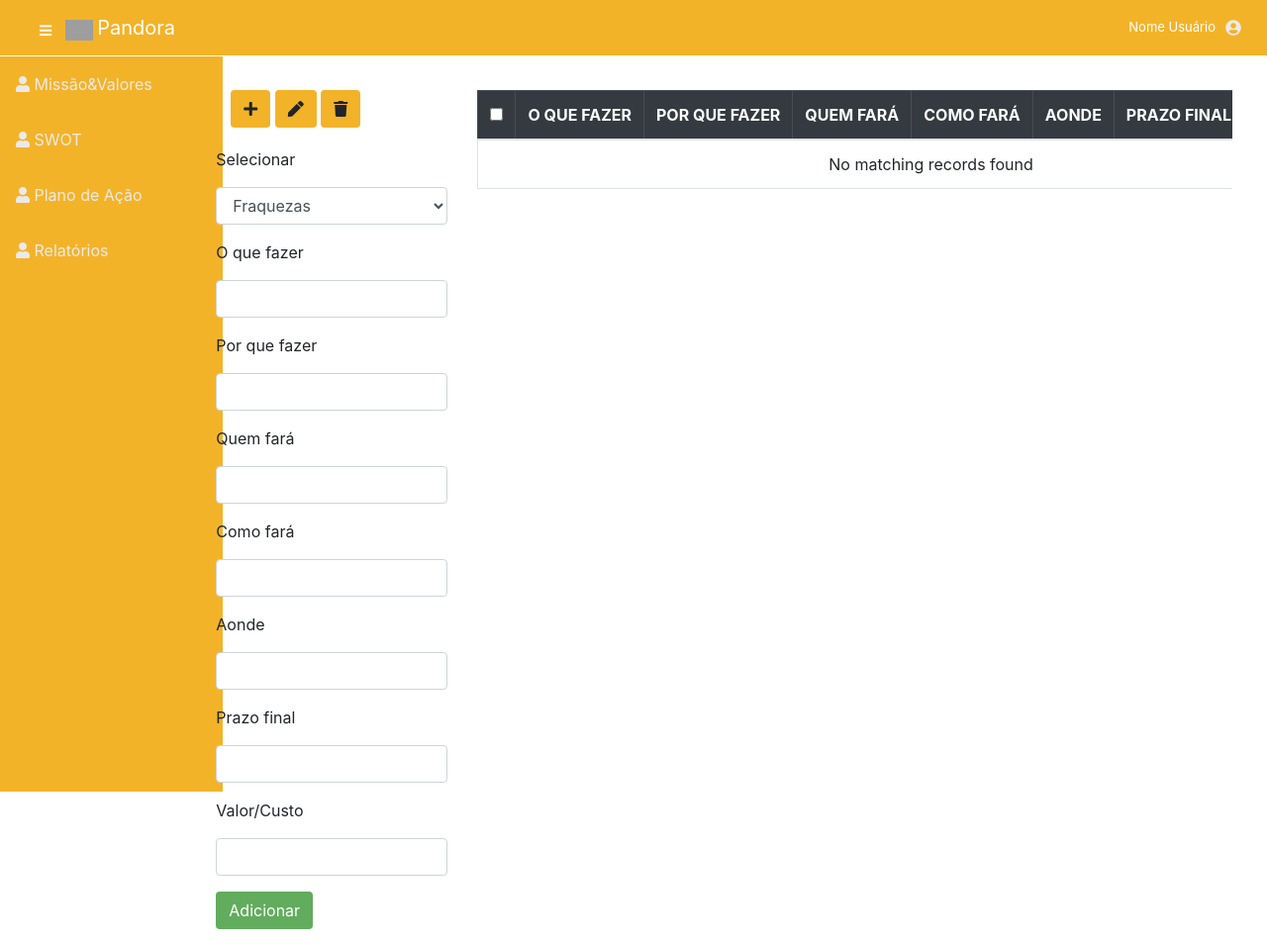
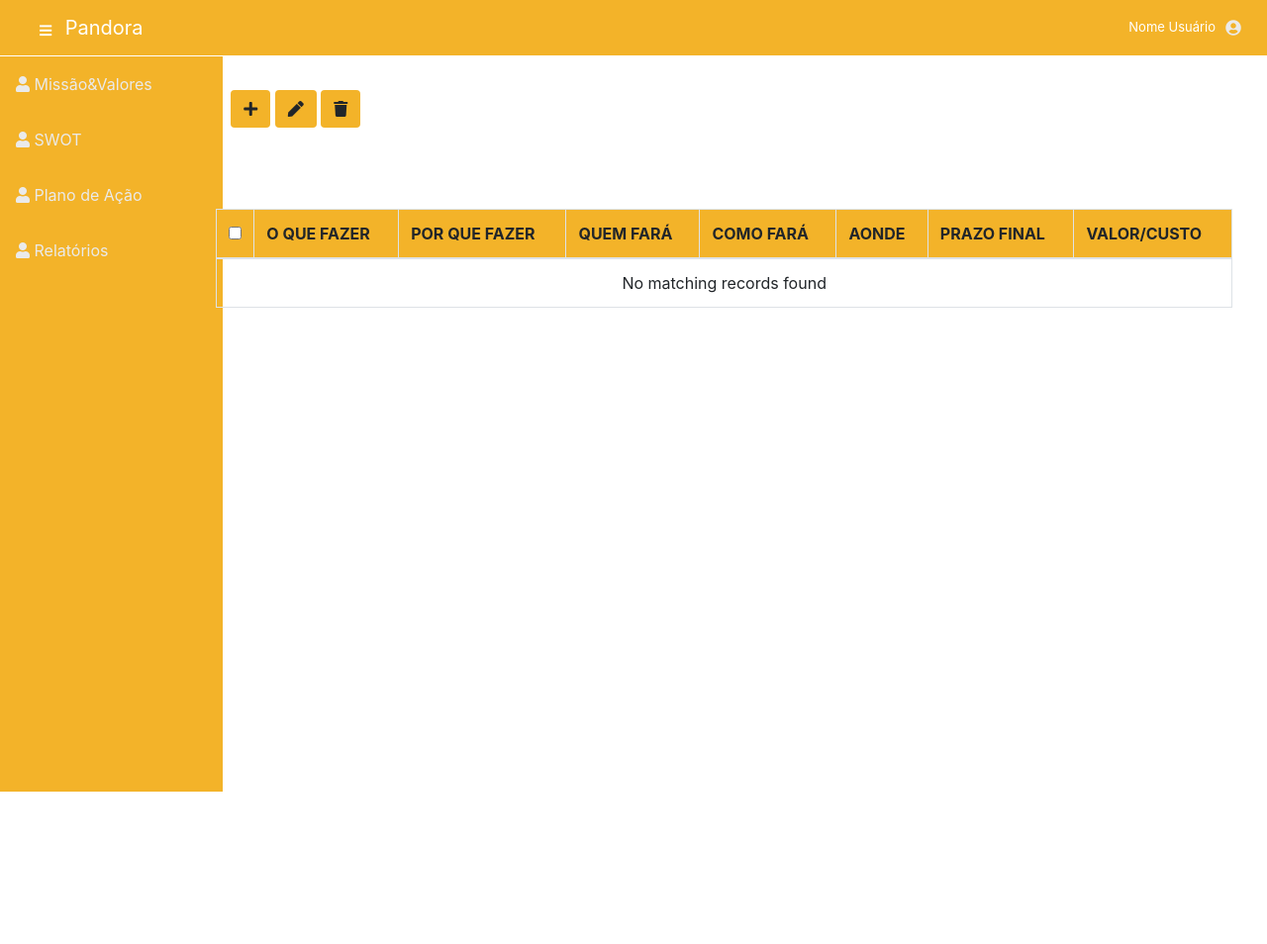
Before and after one commit to LucassDamasceno/FinSis, a PHP site: page /planoAcao.php in a window 1280 px wide. Shown: the whole page at 99% size. After the commit the page ends 800 px from the top, so only its background shows below. Run offline with PHP 8.4, Linux system fonts and the light colour scheme; grey boxes are pictures that could not be loaded.

Commit message:
conserto em PlaoAcao, swot, MissaoValores e alguns 404

```diff
--- a/index.php
+++ b/index.php
@@ -13,7 +13,7 @@
   <meta name="description" content="">
   <meta name="author" content="">
 
-  <link rel="icon" href="view/imgs/faviconLG.png" sizes="16x16" type="image/png" />
+  <!-- <link rel="icon" href="view/imgs/faviconLG.png" sizes="16x16" type="image/png" /> -->
   <title>Construtora Pandora</title>
 
   <!-- Custom fonts for this template-->
--- a/missaoEvalores.php
+++ b/missaoEvalores.php
@@ -5,7 +5,7 @@
   <meta charset="utf-8">
   <meta http-equiv="X-UA-Compatible" content="IE=edge">
   <meta name="viewport" content="width=device-width, initial-scale=1, shrink-to-fit=no">
-  <link rel="icon" href="view/imgs/faviconLG.png" sizes="16x16" type="image/png" />
+  <!-- <link rel="icon" href="view/imgs/faviconLG.png" sizes="16x16" type="image/png" /> -->
   <title>Construtora Pandora</title>
   <!-- Fonts personalizadas para do template-->
   <link href="view/vendor/fontawesome-free/css/all.min.css" rel="stylesheet" type="text/css">
--- a/planoAcao.php
+++ b/planoAcao.php
@@ -5,7 +5,7 @@
   <meta charset="utf-8">
   <meta http-equiv="X-UA-Compatible" content="IE=edge">
   <meta name="viewport" content="width=device-width, initial-scale=1, shrink-to-fit=no">
-  <link rel="icon" href="view/imgs/faviconLG.png" sizes="16x16" type="image/png" />
+  <!-- <link rel="icon" href="view/imgs/faviconLG.png" sizes="16x16" type="image/png" /> -->
   <title>Construtora Pandora</title>
   <!-- Fonts personalizadas para do template-->
   <link href="view/vendor/fontawesome-free/css/all.min.css" rel="stylesheet" type="text/css">
@@ -16,6 +16,18 @@
   <!-- API BootstrapTable -->
   <link href="view/vendor/bootstrapTable/bootstrap-table.min.css" rel="stylesheet">
   <link href="view/css/planoAcao.css" rel="stylesheet">
+
+  <style>
+    #containenrBtnControles
+    {
+      height: 85px;
+    }
+    #containerTablea
+    {
+      margin-top: -280px;
+    }
+  </style>
+
 </head>
 
 <body id="page-top">
@@ -34,14 +46,53 @@
     <div class="row col-10" style="padding: 15px 5px">
 
       <!-- formulario -->
-      <div class="col-3">
+      <div class="col-12" id="containenrBtnControles">
         <div class="col-12 buttons">
           <div id="containerCRUD" class="footer">
-            <button class="btn btn-md bg-laranja" onclick=""><i class="fa fa-plus"></i></button>
-            <button class="btn btn-md bg-laranja" onclick=""><i class="fa fa-pen"></i></button>
-            <button class="btn btn-md bg-laranja" onclick=""><i class="fa fa-trash"></i></button>
+            <button class="btn btn-md bg-laranja" onclick="addPlanoAcao()"><i class="fa fa-plus"></i></button>
+            <button class="btn btn-md bg-laranja" onclick="editPlanoAcao()"><i class="fa fa-pen"></i></button>
+            <button class="btn btn-md bg-laranja" onclick="delPlanoAcao()"><i class="fa fa-trash"></i></button>
           </div>
         </div>
+
+      </div>
+      <!-- tabela -->
+      <div id="containerTablea" class="col-12">
+        <div class="col-12">
+        </div>
+        <table class="table" id="tabelaPlanoDeAcao" data-toggle="table" data-toolbar="#toolbar" data-search="false" data-click-to-select="true">
+          <thead class="bg-laranja">
+            <tr>
+              <th data-field="chkbx" data-checkbox="true"></th>
+              <th data-field="nome">O QUE FAZER</th>
+              <th data-field="RazSocial">POR QUE FAZER</th>
+              <th data-field="missao">QUEM FARÁ</th>
+              <th data-field="visao">COMO FARÁ</th>
+              <th data-field="valores">AONDE</th>
+              <th data-formatter="functionAcao">PRAZO FINAL</th>
+              <th data-field="valores">VALOR/CUSTO</th>
+            </tr>
+          </thead>
+        </table>
+      </div>
+      <!-- <img src="view/imgs/logomarca.png" alt="" style="display: block;width: 350px; margin: 3.8vw auto; opacity: 1"> -->
+    </div>
+  </div>
+
+  <!-- MODAIS -->
+  <!-- modal add -->
+  <div id="modalAddPlanoAcao" class="modal" tabindex="-1" role="dialog">
+        <div class="modal-dialog modal-lg" role="document">
+          <div class="modal-content">
+            <div class="modal-header">
+              <h5 class="modal-title">Adicionar Plano e Ação</h5>
+              <button type="button" class="close" data-dismiss="modal" aria-label="Close">
+                <span aria-hidden="true">&times;</span>
+              </button>
+            </div>
+            <div class="modal-body">
+              <form id="formPlanoAcao">
+                <div class="form-group">
                   <form id="formPlanoDeAção">
 
                     <div class="form-group">
@@ -53,7 +104,6 @@
                         <option value="valor3">Ameaças</option>
                       </select>
                     </div>
-
                     <div class="form-group">
                       <p>O que fazer</p>
                       <input class="form-control" type="text" name="nome">
@@ -70,7 +120,6 @@
                       <p>Como fará</p>
                       <input class="form-control" type="text" name="visao">
                     </div>
-
                     <div class="form-group">
                       <p>Aonde</p>
                       <input class="form-control" type="text" name="visao">
@@ -83,30 +132,34 @@
                       <p>Valor/Custo</p>
                       <input class="form-control" type="text" name="visao">
                     </div>
+                    <!-- <div class="form-group">
+                      <p>Razão Social</p>
+                      <input class="form-control" type="text" name="razao" placeholder="Razão Social">
+                    </div>
+                    <div class="form-group">
+                      <p>CNPJ</p>
+                      <input class="form-control" type="text" name="cnpj" placeholder="99.999.999/9999-99">
+                    </div>
+                    <div class="form-group">
+                      <p>Missão</p>
+                      <textarea class="form-control" name="missao" placeholder="Missão" rows="2" ></textarea>
+                    </div>
+                    <div class="form-group">
+                      <p>Visão</p>
+                      <textarea class="form-control" name="visao" placeholder="Visão" rows="2"></textarea>
+                    </div>
+                    <div class="form-group">
+                      <p>Valores</p>
+                      <input class="form-control" type="text" name="valores" placeholder="Valores da Empresa">
+                    </div> -->
+                    <button type="button" class="btn btn-secondary" data-dismiss="modal">Cancelar</button>
+                    <as onclick="btn_ok_modal_PlanoAcao()" class="btn btn-primary" name="registrar">Salvar</as>
+
                   </form>
-
-        <button onclick="btn_addPlanoDeAcao()" class="btn btn-primary" name="registrar">Adicionar</button>
                 </div>
-      <!-- tabela -->
-      <div class="col-9">
-        <div class="col-12">
             </div>
-        <table class="table" id="tabelaPlanoDeAcao" data-toggle="table" data-toolbar="#toolbar" data-search="false" data-click-to-select="true">
-          <thead class="table-dark">
-            <tr>
-              <th data-field="chkbx" data-checkbox="true"></th>
-              <th data-field="nome">O QUE FAZER</th>
-              <th data-field="RazSocial">POR QUE FAZER</th>
-              <th data-field="missao">QUEM FARÁ</th>
-              <th data-field="visao">COMO FARÁ</th>
-              <th data-field="valores">AONDE</th>
-              <th data-formatter="functionAcao">PRAZO FINAL</th>
-              <th data-field="valores">VALOR/CUSTO</th>
-            </tr>
-          </thead>
-        </table>
+            </form>
           </div>
-      <!-- <img src="view/imgs/logomarca.png" alt="" style="display: block;width: 350px; margin: 3.8vw auto; opacity: 1"> -->
         </div>
       </div>
 
@@ -132,6 +185,17 @@
 
   <!-- scripts prorpios -->
   <script>
+
+    function addPlanoAcao()
+    {
+      $("#modalAddPlanoAcao").modal("show");
+    }
+
+    function btn_ok_modal_PlanoAcao()
+    {
+      bootbox.alert("Esta função ainda não foi programada. Dev, Desenvolva-a.")
+    }
+
   </script>
 
 </body>
--- a/relatorio.php
+++ b/relatorio.php
@@ -4,7 +4,7 @@
   <meta charset="utf-8">
   <meta http-equiv="X-UA-Compatible" content="IE=edge">
   <meta name="viewport" content="width=device-width, initial-scale=1, shrink-to-fit=no">
-  <link rel="icon" href="view/imgs/faviconLG.png" sizes="16x16" type="image/png" />
+  <!-- <link rel="icon" href="view/imgs/faviconLG.png" sizes="16x16" type="image/png" /> -->
   <title>Construtora Pandora</title>
   <!-- Fonts personalizadas para do template-->
   <link href="view/vendor/fontawesome-free/css/all.min.css" rel="stylesheet" type="text/css">
--- a/swot.php
+++ b/swot.php
@@ -4,7 +4,7 @@
   <meta charset="utf-8">
   <meta http-equiv="X-UA-Compatible" content="IE=edge">
   <meta name="viewport" content="width=device-width, initial-scale=1, shrink-to-fit=no">
-  <link rel="icon" href="view/imgs/faviconLG.png" sizes="16x16" type="image/png" />
+  <!-- <link rel="icon" href="view/imgs/faviconLG.png" sizes="16x16" type="image/png" /> -->
   <title>Construtora Pandora</title>
   <!-- Fonts personalizadas para do template-->
   <link href="view/vendor/fontawesome-free/css/all.min.css" rel="stylesheet" type="text/css">
--- a/view/components/barTop.php
+++ b/view/components/barTop.php
@@ -24,7 +24,7 @@
     <button class="btn btn-link btn-sm text-white order-1 order-sm-0"  id="sidebarToggle" href="#">
     <i class="fas fa-bars"></i></button>
 
-    <img src="view/imgs/logomarca.png" alt="" width="28px">
+    <!-- <img src="view/imgs/logomarca.png" alt="" width="28px"> -->
     <a class="navbar-brand mr-1" href="dashboard.php">Pandora</a>
   </div>
 
```
Lines whose indentation alone changed are shown as unchanged.
